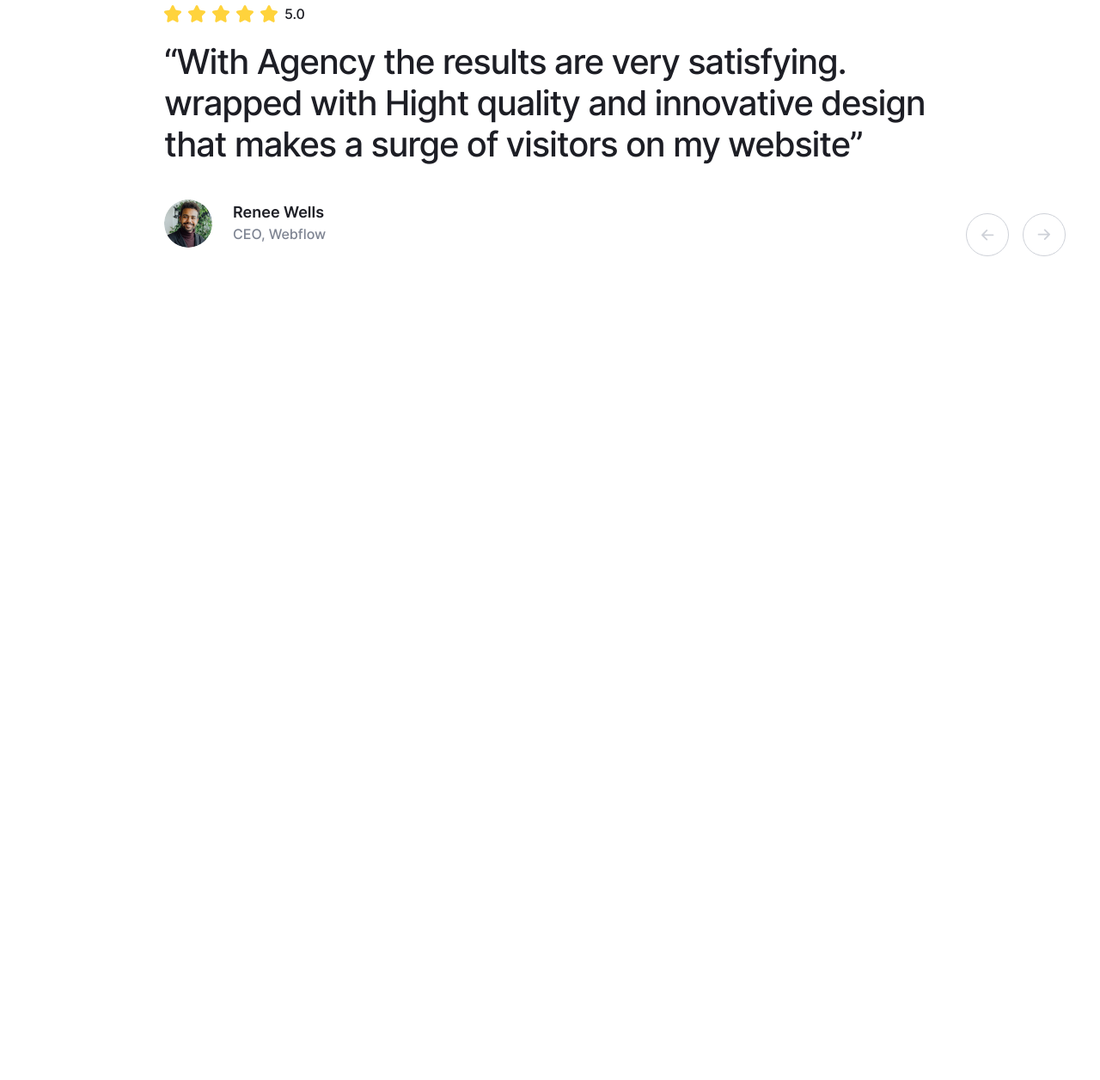
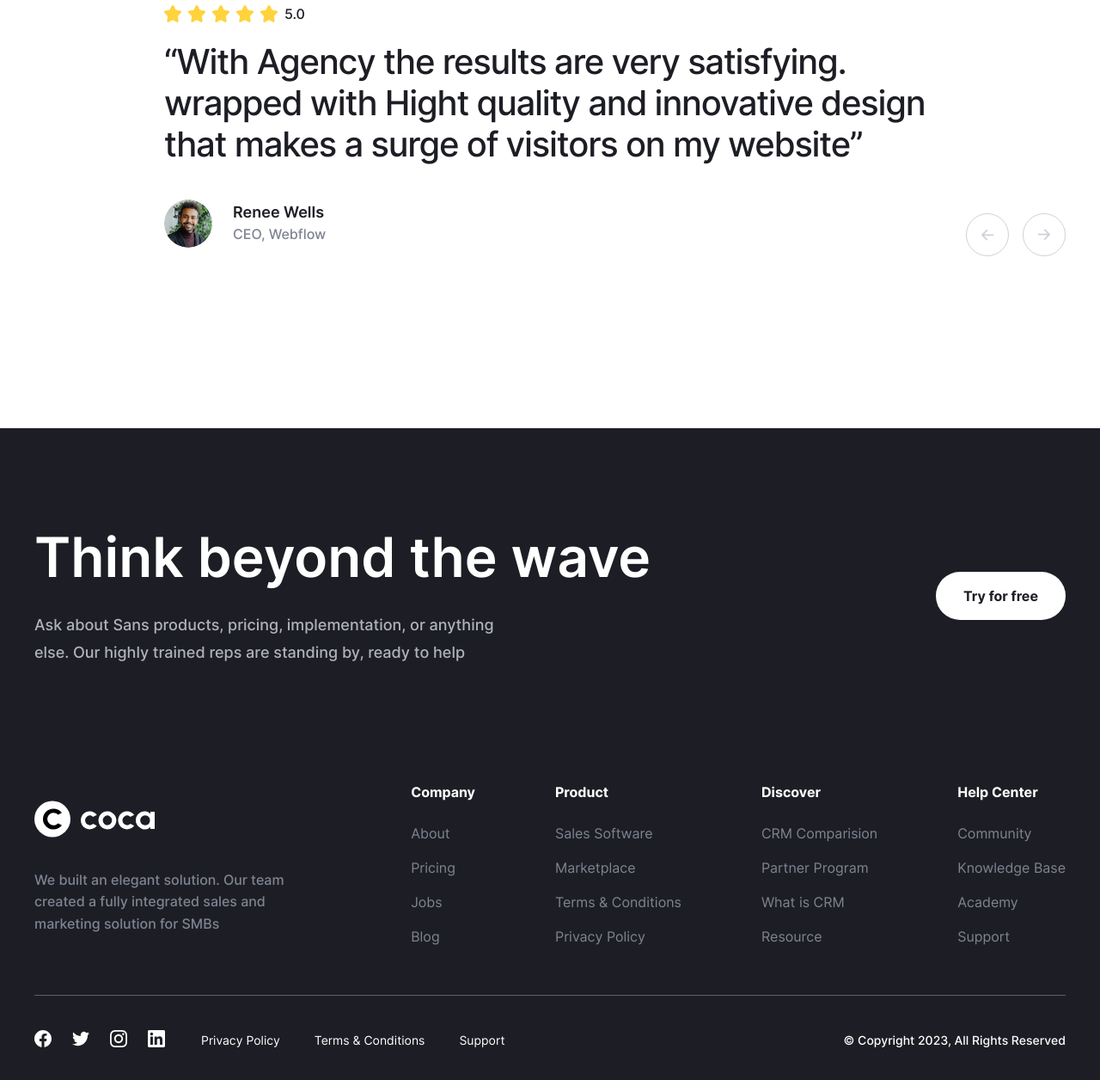
Before and after one commit to 404KISTAVUCHKA/Coca, a website built with Vite: page src/index.html in a window 1280 px wide. Shown: the part 5899-7155 px from the top of the page at 86% size. Before the commit the page ends 6397 px from the top, so only its background shows below. Built offline with nearby package versions, Linux system fonts and the light colour scheme; files whose address does not match are found by name.

Commit message:
Created footer

```diff
--- a/src/assets/scss/base/vars.scss
+++ b/src/assets/scss/base/vars.scss
@@ -4,7 +4,9 @@
   --neutral-color-20: #f5f5f5;
   --neutral-color-30: #ededed;
   --neutral-color-40: #ced1d8;
+  --neutral-color-50: #afb3bb;
   --neutral-color-60: #18181d;
+  --neutral-color-70: #606060;
   --neutral-color-100: #1d1e25;
   --neutral-color-120: #828282;
   --neutral-color-130: #d9d9d9;
@@ -21,8 +23,8 @@
   --logo-color-text: #101010;
   --logo-color-circle: #101010;
 
-  // overview colors
-  --overview-bg-color: #1d1e25;
+  // bg colors
+  --black-bg-color: #1d1e25;
 
   // container
   --container-padding: 15px;
@@ -65,5 +67,5 @@
   --success-color-70: #e2f8f033;
 
   // overview colors
-  --overview-bg-color: #18181d;
+  --black-bg-color: #18181d;
 }
--- /dev/null
+++ b/src/assets/scss/components/footer.scss
@@ -0,0 +1,275 @@
+.footer {
+  background-color: var(--black-bg-color);
+  padding: 112px 0 58px;
+  color: #fff;
+
+  @include mobile {
+    padding-top: 62px;
+  }
+
+  &__head {
+    @include flex-all-between;
+    margin-bottom: 134px;
+
+    @include tablet {
+      flex-direction: column;
+      align-items: flex-start;
+      gap: 40px;
+      margin-bottom: 84px;
+    }
+
+    @include mobile {
+      align-items: center;
+      text-align: center;
+      margin-bottom: 64px;
+    }
+  }
+
+  &__title {
+    margin-bottom: 24px;
+    font-weight: 600;
+    font-size: 64px;
+    line-height: 120%;
+
+    @include tablet {
+      font-size: 54px;
+    }
+
+    @include mobile {
+      font-size: 42px;
+    }
+  }
+
+  &__descr {
+    max-width: 543px;
+    font-weight: 500;
+    line-height: 178%;
+    color: var(--neutral-color-50);
+  }
+
+  &__link {
+    color: #1d1e25;
+    padding: 16px 32px;
+    background-color: #fff;
+  }
+
+  &__body {
+    @include flex-all-between;
+    margin-bottom: 56px;
+
+    @include tablet {
+      flex-direction: column;
+      align-items: flex-start;
+      gap: 40px;
+    }
+
+    @include mobile {
+      flex-direction: column-reverse;
+    }
+
+    &-info {
+      @include tablet {
+        display: flex;
+        gap: 30px;
+      }
+
+      @include small-tablet {
+        gap: 10px;
+        flex-direction: column;
+        width: 100%;
+        text-align: center;
+      }
+    }
+
+    &-descr {
+      max-width: 292px;
+      font-weight: 500;
+      line-height: 162%;
+      color: var(--neutral-color-150);
+
+      @include tablet {
+        max-width: 500px;
+      }
+      @include small-tablet {
+        max-width: 100%;
+      }
+    }
+  }
+
+  &__logo {
+    margin-bottom: 19px;
+    display: inline-block;
+
+    @include tablet {
+      margin-bottom: 0;
+    }
+  }
+
+  &__nav {
+    @include tablet {
+      width: 100%;
+    }
+  }
+
+  &__list {
+    display: flex;
+    gap: 93px;
+
+    @include mini-desktop {
+      gap: 53px;
+      justify-content: center;
+    }
+
+    @include mobile {
+      gap: 40px 60px;
+      flex-wrap: wrap;
+      justify-content: center;
+    }
+
+    @include small-mobile {
+      text-align: center;
+    }
+
+    @include tablet {
+      justify-content: space-between;
+    }
+  }
+
+  &__item {
+    &-title {
+      margin-bottom: 24px;
+      font-weight: 700;
+      line-height: 150%;
+    }
+
+    @include mobile {
+      min-width: 143px
+    }
+  }
+
+  &__subitem {
+    &:not(:last-child) {
+      margin-bottom: 16px;
+    }
+
+    &-link {
+      position: relative;
+      font-weight: 400;
+      line-height: 150%;
+      color: var(--neutral-color-150);
+
+      &::after {
+        content: '';
+        position: absolute;
+        left: 0;
+        right: 0;
+        bottom: -5px;
+        height: 1px;
+        background-color: #fff;
+        opacity: 0;
+        visibility: hidden;
+        transition:
+          opacity var(--transition),
+          visibility var(--transition);
+      }
+      &:hover {
+        &::after {
+          opacity: 1;
+          visibility: visible;
+        }
+      }
+    }
+  }
+
+  &__bottom {
+    @include flex-all-between;
+    border-top: 1px solid var(--neutral-color-70);
+    padding-top: 40px;
+    flex-wrap: wrap;
+    gap: 20px 40px;
+
+    @include tablet {
+      justify-content: center;
+    }
+
+    &-lists {
+      @include flex-align-center;
+      gap: 42px;
+
+      @include mobile {
+        flex-direction: column;
+        gap: 20px;
+      }
+    }
+    &-list {
+      display: flex;
+      gap: 40px;
+
+      @include tablet {
+        gap: 20px;
+      }
+
+      @include small-mobile {
+        flex-wrap: wrap;
+        justify-content: center;
+        gap: 10px 20px;
+      }
+    }
+
+    &-link {
+      position: relative;
+      font-weight: 400;
+      line-height: 143%;
+      color: #fff;
+
+      &::after {
+        content: '';
+        position: absolute;
+        right: 0;
+        bottom: -5px;
+        left: 0;
+        height: 1px;
+        background-color: var(--neutral-color-150);
+        opacity: 0;
+        visibility: hidden;
+        transition:
+          opacity var(--transition),
+          visibility var(--transition);
+      }
+
+      &:hover {
+        &::after {
+          opacity: 1;
+          visibility: visible;
+        }
+      }
+    }
+  }
+
+  &__social {
+    &-list {
+      @include flex-align-center;
+      gap: 24px;
+
+      @include tablet {
+        gap: 18px;
+      }
+    }
+
+    &-link {
+      transition: opacity var(--transition);
+    }
+
+    &-link {
+      &:hover {
+        opacity: 0.7;
+      }
+    }
+  }
+
+  &__copyright {
+    font-weight: 500;
+    line-height: 143%;
+    color: #fff;
+  }
+}
--- a/src/assets/scss/components/home/overview.scss
+++ b/src/assets/scss/components/home/overview.scss
@@ -1,6 +1,6 @@
 .overview {
   padding: 100px 0;
-  background-color: var(--overview-bg-color);
+  background-color: var(--black-bg-color);
 
   @include tablet {
     text-align: center;
--- a/src/assets/scss/main.scss
+++ b/src/assets/scss/main.scss
@@ -4,6 +4,7 @@
 
 // components
 @import './components/header';
+
 @import './components/home/hero';
 @import './components/home/overview';
 @import './components/home/features';
@@ -11,3 +12,5 @@
 @import './components/partners';
 @import './components/home/insight';
 @import './components/home/testimonials';
+
+@import './components/footer';
--- /dev/null
+++ b/src/html/components/footer.html
@@ -0,0 +1,171 @@
+<footer class="footer">
+  <div class="container">
+    <div class="footer__head">
+      <div class="footer__head-text">
+        <h3 class="footer__title">Think beyond the wave</h3>
+        <p class="footer__descr text-p-medium">
+          Ask about Sans products, pricing, implementation, or anything else.
+          Our highly trained reps are standing by, ready to help
+        </p>
+      </div>
+      <a href="#" class="footer__link button-form">Try for free</a>
+    </div>
+    <div class="footer__body">
+      <div class="footer__body-info">
+        <a href="/" aria-label="Home page" class="footer__logo">
+          <img
+            loading="lazy"
+            class=""
+            width="140"
+            height="42"
+            src="./assets/images/icons/footer/lite-logo.svg"
+            alt="Coca logo"
+          />
+        </a>
+        <p class="footer__body-descr text-p-default">
+          We built an elegant solution. Our team created a fully integrated
+          sales and marketing solution for SMBs
+        </p>
+      </div>
+      <nav class="footer__nav">
+        <ul class="footer__list text-p-default">
+          <li class="footer__item">
+            <h4 class="footer__item-title">Company</h4>
+            <ul class="footer__sublist text-p-default">
+              <li class="footer__subitem">
+                <a href="/about.html" class="footer__subitem-link">About</a>
+              </li>
+              <li class="footer__subitem">
+                <a href="/pricing.html" class="footer__subitem-link">Pricing</a>
+              </li>
+              <li class="footer__subitem">
+                <a href="/jobs.html" class="footer__subitem-link">Jobs</a>
+              </li>
+              <li class="footer__subitem">
+                <a href="/blog.html" class="footer__subitem-link">Blog</a>
+              </li>
+            </ul>
+          </li>
+
+          <li class="footer__item">
+            <h4 class="footer__item-title">Product</h4>
+            <ul class="footer__sublist text-p-default">
+              <li class="footer__subitem">
+                <a href="#" class="footer__subitem-link">Sales Software</a>
+              </li>
+              <li class="footer__subitem">
+                <a href="#" class="footer__subitem-link">Marketplace</a>
+              </li>
+              <li class="footer__subitem">
+                <a href="#" class="footer__subitem-link">Terms & Conditions</a>
+              </li>
+              <li class="footer__subitem">
+                <a href="#" class="footer__subitem-link">Privacy Policy</a>
+              </li>
+            </ul>
+          </li>
+
+          <li class="footer__item">
+            <h4 class="footer__item-title">Discover</h4>
+            <ul class="footer__sublist text-p-default">
+              <li class="footer__subitem">
+                <a href="#" class="footer__subitem-link">CRM Comparision</a>
+              </li>
+              <li class="footer__subitem">
+                <a href="#" class="footer__subitem-link">Partner Program</a>
+              </li>
+              <li class="footer__subitem">
+                <a href="#" class="footer__subitem-link">What is CRM</a>
+              </li>
+              <li class="footer__subitem">
+                <a href="#" class="footer__subitem-link">Resource</a>
+              </li>
+            </ul>
+          </li>
+
+          <li class="footer__item">
+            <h4 class="footer__item-title">Help Center</h4>
+            <ul class="footer__sublist text-p-default">
+              <li class="footer__subitem">
+                <a href="#" class="footer__subitem-link">Community</a>
+              </li>
+              <li class="footer__subitem">
+                <a href="#" class="footer__subitem-link">Knowledge Base</a>
+              </li>
+              <li class="footer__subitem">
+                <a href="#" class="footer__subitem-link">Academy</a>
+              </li>
+              <li class="footer__subitem">
+                <a href="#" class="footer__subitem-link">Support</a>
+              </li>
+            </ul>
+          </li>
+        </ul>
+      </nav>
+    </div>
+    <div class="footer__bottom">
+      <div class="footer__bottom-lists">
+        <ul class="footer__social-list">
+          <li class="footer__social-item">
+            <a href="#" class="footer__social-link" aria-label="Facebook">
+              <img
+                loading="lazy"
+                width="20"
+                height="20"
+                src="./assets/images/icons/footer/facebook-icon.svg"
+                alt="Facebook icon"
+              />
+            </a>
+          </li>
+          <li class="footer__social-item">
+            <a href="#" class="footer__social-link" aria-label="Twitter">
+              <img
+                loading="lazy"
+                width="20"
+                height="20"
+                src="./assets/images/icons/footer/twitter-icon.svg"
+                alt="Twitter icon"
+              />
+            </a>
+          </li>
+          <li class="footer__social-item">
+            <a href="#" class="footer__social-link" aria-label="Instagram">
+              <img
+                loading="lazy"
+                width="20"
+                height="20"
+                src="./assets/images/icons/footer/instagram-icon.svg"
+                alt="Instagram icon"
+              />
+            </a>
+          </li>
+          <li class="footer__social-item">
+            <a href="#" class="footer__social-link" aria-label="Linkedin">
+              <img
+                loading="lazy"
+                width="20"
+                height="20"
+                src="./assets/images/icons/footer/linkedin-icon.svg"
+                alt="Linkedin icon"
+              />
+            </a>
+          </li>
+        </ul>
+        <ul class="footer__bottom-list text-p-small">
+          <li class="footer__bottom-item">
+            <a href="#" class="footer__bottom-link">Privacy Policy </a>
+          </li>
+          <li class="footer__bottom-item">
+            <a href="#" class="footer__bottom-link">Terms & Conditions </a>
+          </li>
+          <li class="footer__bottom-item">
+            <a href="#" class="footer__bottom-link">Support </a>
+          </li>
+        </ul>
+      </div>
+      <div class="footer__copyright text-p-small">
+        © Copyright 2023, All Rights Reserved
+      </div>
+    </div>
+  </div>
+</footer>
```
Also changed, not shown: src/index.html (+3 -0 lines), src/assets/images/icons/footer/facebook-icon.svg (added), src/assets/images/icons/footer/instagram-icon.svg (added), src/assets/images/icons/footer/linkedin-icon.svg (added), src/assets/images/icons/footer/lite-logo.svg (added), src/assets/images/icons/footer/twitter-icon.svg (added), src/assets/scss/components/header.scss (renamed from src/assets/scss/components/_header.scss).
